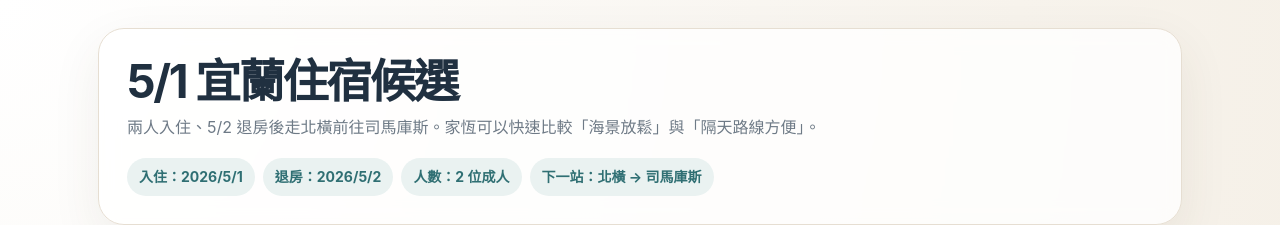
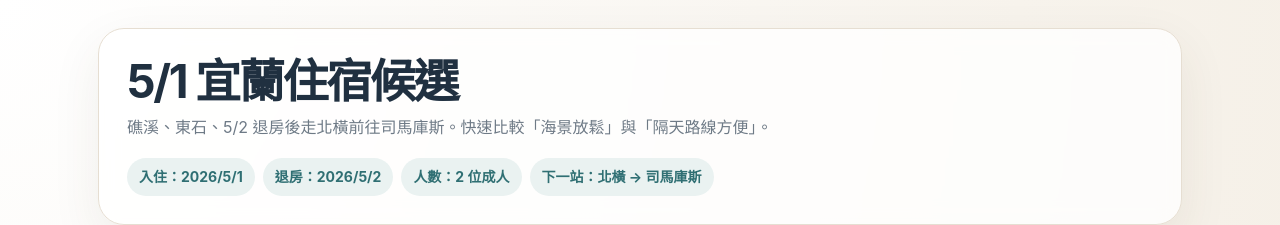
Before and after one commit to ArieenHung/holiday_yah, a plain HTML site: page index.html in a window 1280 px wide. Shown: the top 225 px of the page. Drawn offline with Linux system fonts and the light colour scheme.

Commit message:
Update index.html

```diff
--- a/index.html
+++ b/index.html
@@ -3,7 +3,7 @@
 <head>
   <meta charset="utf-8" />
   <meta name="viewport" content="width=device-width, initial-scale=1" />
-  <title>5/1 宜蘭住宿候選｜兩人｜接北橫司馬庫斯</title>
+  <title>5/1 宜蘭住宿候選｜接北橫司馬庫斯｜小金</title>
   <style>
     :root {
       --bg: #F7F3EC;
@@ -307,8 +307,8 @@
 <body>
   <div class="wrap">
     <header>
-      <h1>5/1 宜蘭住宿候選</h1>
-      <p class="subtitle">兩人入住、5/2 退房後走北橫前往司馬庫斯。家恆可以快速比較「海景放鬆」與「隔天路線方便」。</p>
+      <h1>5/1 宜蘭住宿候選 </h1>
+      <p class="subtitle">礁溪、東石、5/2 退房後走北橫前往司馬庫斯。快速比較「海景放鬆」與「隔天路線方便」。</p>
       <div class="meta">
         <span class="pill">入住：2026/5/1</span>
         <span class="pill">退房：2026/5/2</span>
```
